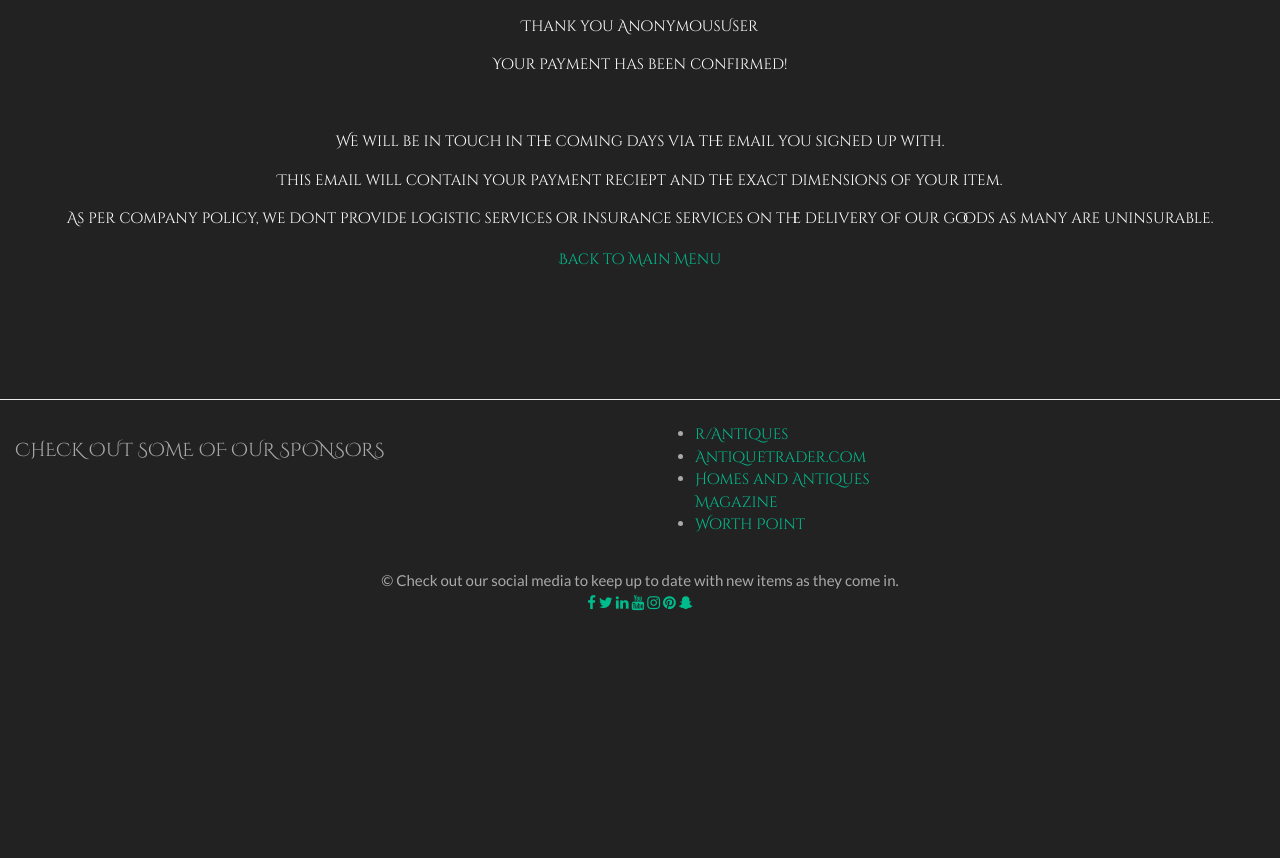
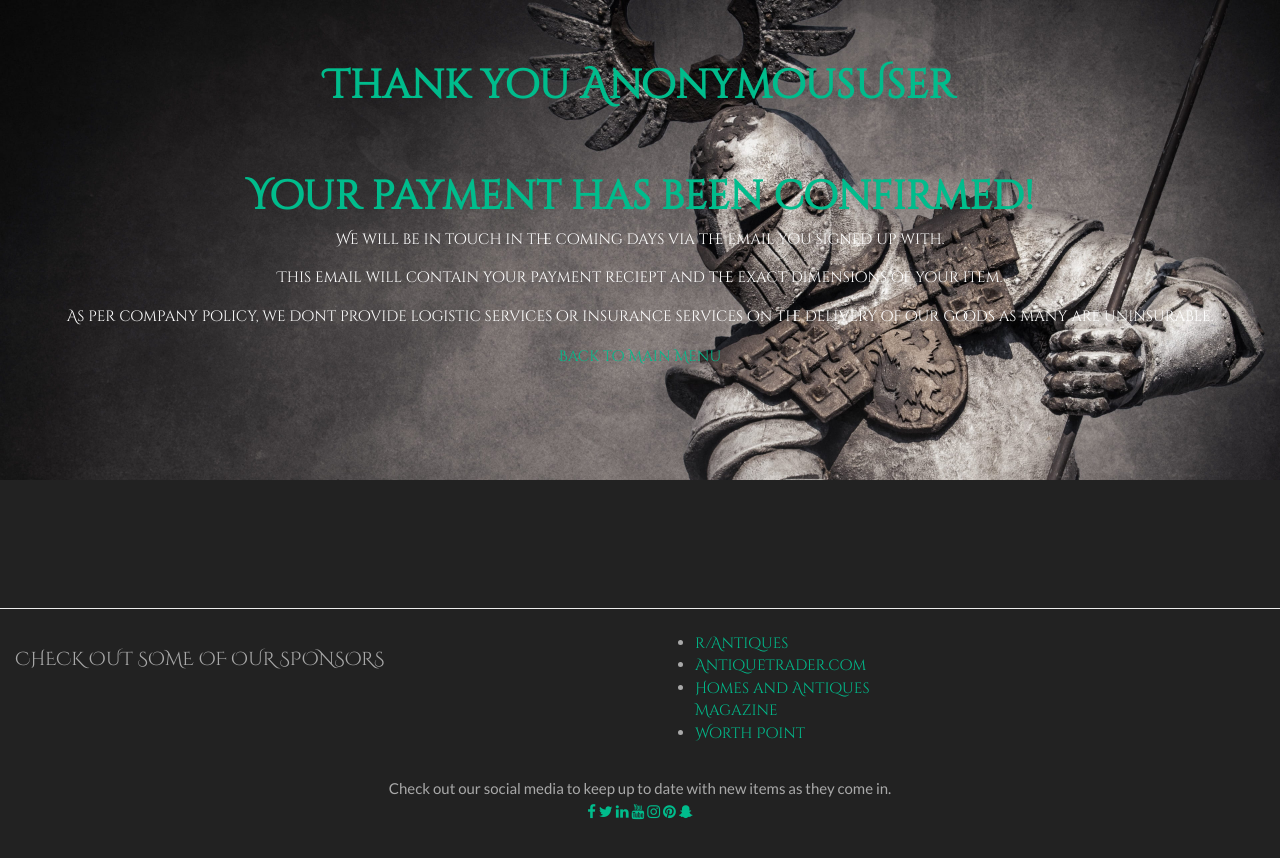
Before and after one commit to Didgerydont/fullstack-milestone, a Django app: template checkout/templates/success.html in a window 1280 px wide. Shown: the part 71-929 px from the top of the page. Before the commit the page ends 682 px from the top, so only its background shows below. Run offline with Django 3.2, Linux system fonts and the light colour scheme; the template is opened without the code that fills it, so the values that code supplies are empty; some libraries are stand-ins or nearby versions; some web fonts are replaced.

Commit message:
added image to the top of every page

```diff
--- a/checkout/templates/success.html
+++ b/checkout/templates/success.html
@@ -3,22 +3,24 @@
 {% block page_heading %}{{ user }} Payment Successful{% endblock %}
 {% block content %}
 
-<div class="success-content">
-	<div class="modal-body">
-        <p class="text-center">Thank you {{user}}</p>
-		<p class="text-center">Your payment has been confirmed!</p>
-	</div>
-    <br>
+
+<div class="container-fluid profile-intro">
+	<div class="row">
+        <div class="col-sm-12">
+            <h2 class="text-center profile-header">Thank you {{user}}</h2>
+            <h2 class="text-center profile-header">Your payment has been confirmed!</h2>
+        </div>
+    </div>
     <div class="confirmation">
         <p class="text-center">We will be in touch in the coming days via the email you signed up with.</p>
         <p class="text-center">This email will contain your payment reciept and the exact dimensions of your item.</p>
         <p class="text-center">As per company policy, we dont provide logistic services or insurance services on the delivery of our goods as many are uninsurable.</p>
     </div>
-	<div class="success-footer text-center">
+    <div class="success-footer text-center">
         <a href="/">Back to Main Menu</a>
-	</div>
+    </div>
+
 </div>
 
 
-
 {% endblock %}
--- a/static/css/custom.css
+++ b/static/css/custom.css
@@ -41,21 +41,23 @@ p, li, a, dt, dd, button, h1, h2, h3, h4, h5 {
  }
 
  /* profile page */
+.profile-intro{
+    margin-top: 0;
+    margin-left: auto;
+    margin-right: auto;
+    margin-bottom: 5%;
+    min-width: 100vw;
+    min-height: 60vh;
+    background-size: cover;
+    background-image: url('/static/static_images/jumbotron.jpg');
+}
+
 .profile-header{
     margin-left: auto;
     margin-right: auto;
     margin-top: 5%;
     color: #00bc8c;
     font-weight: 600;
-}
-
-.profile-intro{
-    margin-left: auto;
-    margin-right: auto;
-    margin-top: 5%;
-    margin-bottom: 5%;
-    background-size: cover;
-    background-image: url('/static/static_images/jumbotron.jpg');
 }
 
 .profile-parent{
--- a/templates/base.html
+++ b/templates/base.html
@@ -81,7 +81,7 @@
 				</div>
 			</div>
 		</div>
-		<div class="footer-social text-center py-3">© Check out our social media to keep up to date with new items as they come in.
+		<div class="footer-social text-center py-3">Check out our social media to keep up to date with new items as they come in.
 
             <div class="socialmediaicons socialmediaicons2">
                 <a href="https://facebook.com" class="fa fa-facebook"></a>
```
Also changed, not shown: antiques/templates/antiques.html (+8 -4 lines), auction/templates/showallauctions.html (+9 -4 lines), auction/templates/watchlist.html (+6 -3 lines).
